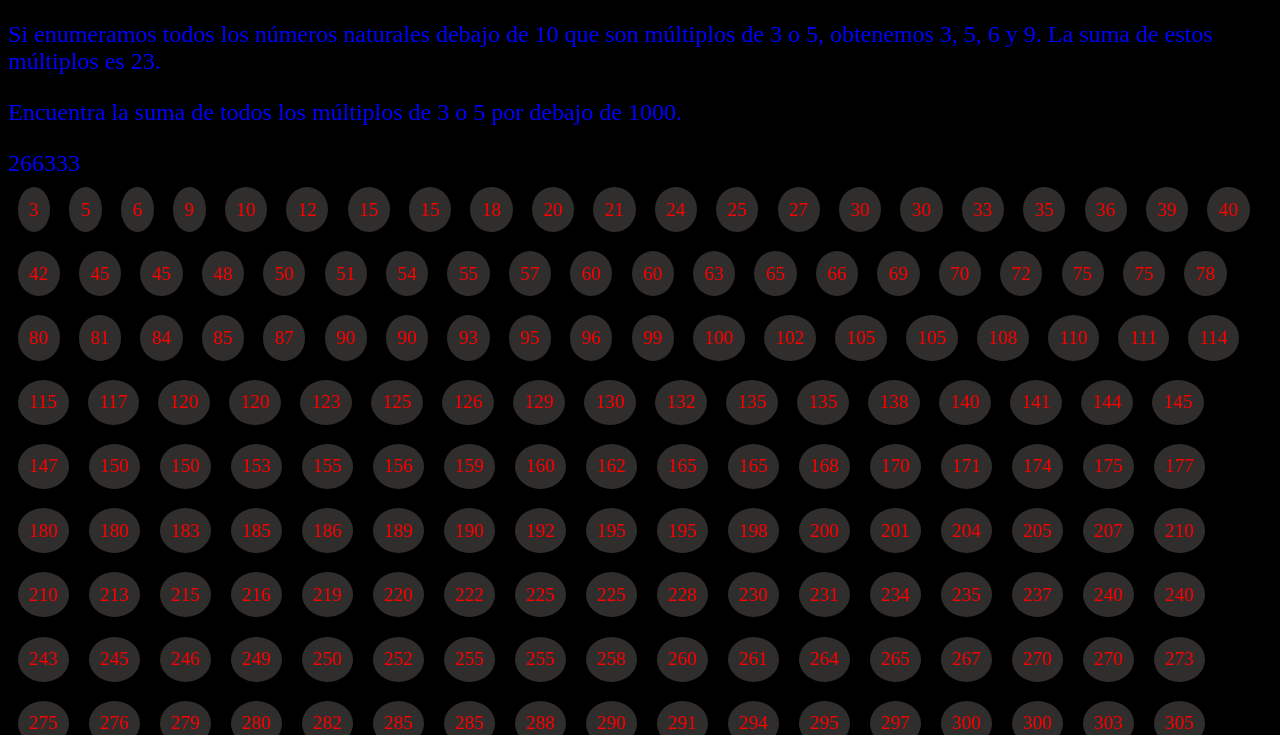
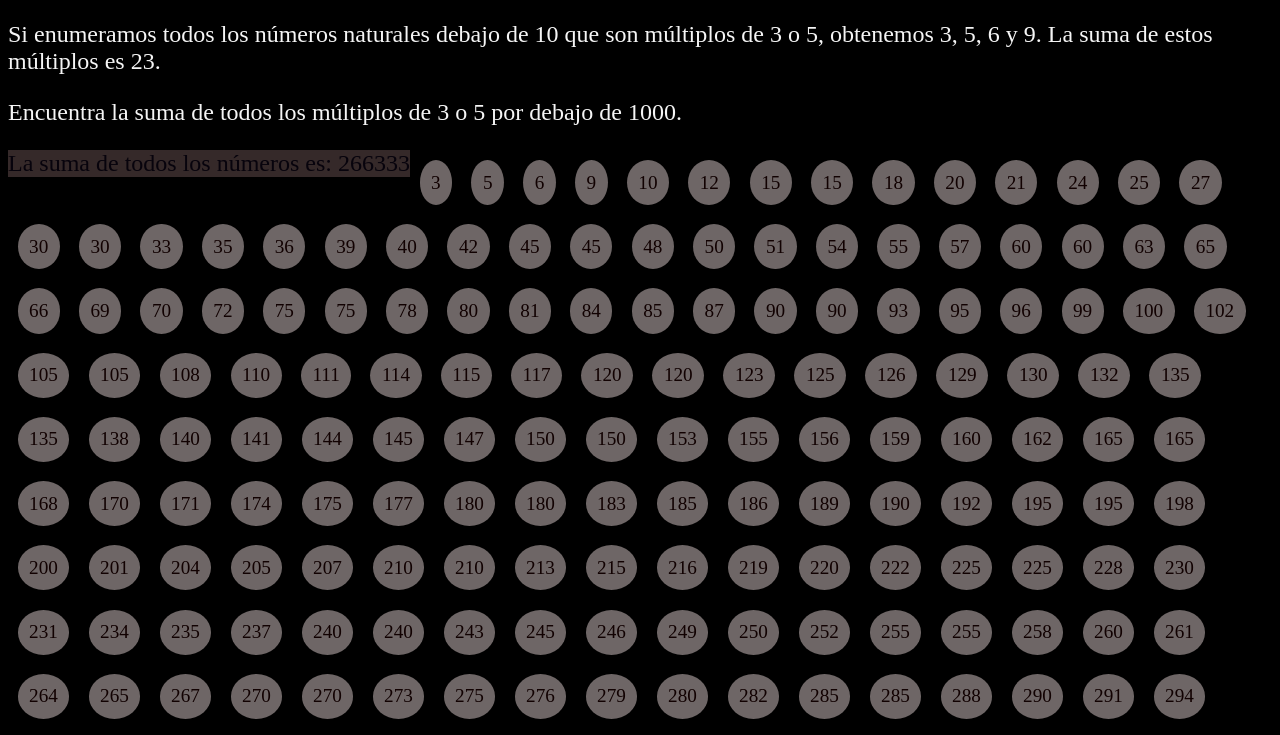
Before and after one commit to cvdgp/logica_programacion, a plain HTML site: page index.html in a window 1280 px wide. Shown: the part 61-796 px from the top of the page. Drawn offline with Linux system fonts and the light colour scheme.

Commit message:
En este punto cargan correctamente los globoa y el sumatorio de globos

```diff
--- a/css/main.css
+++ b/css/main.css
@@ -3,16 +3,22 @@ body{
     color: aquamarine;
 }
 article{
-    color: blue;
+    color: whitesmoke;
     font-size: 1.5em;
 }
-div>div{
-    color: red;
+#resultado{
+    background: rgb(53, 41, 41);
+    color: rgb(7, 3, 12);
+    float: left;
+    border: 50%;
+}
+div > div{
+    color: rgb(17, 1, 1);
     float: left;
     font-size: 0.8em;
     margin: 0.5em;
     padding: 0.6em;
-    background-color: rgb(48, 45, 45);
+    background-color: rgb(110, 102, 102);
     border-radius: 60%;
 }
 .cargador{
--- a/index.html
+++ b/index.html
@@ -20,7 +20,7 @@
         <div id="txt"></div>
     </article>
 
-<script src="js/main.js"></script>
+<script src="js/main.js" type="module"></script>
 
 </body>
 </html>
--- a/js/constantes.js
+++ b/js/constantes.js
@@ -0,0 +1,5 @@
+export let resultado = 0;
+export let num =[];
+export let textoIntroducido = "";
+export let cargadorTxt     =   document.getElementById("txt");
+export let resultadoSuma   =   document.getElementById("resultado");
--- a/js/main.js
+++ b/js/main.js
@@ -1,24 +1,21 @@
 /*1. confirmamos si el resto de dividir el número entre 3 y 5 es 0*/
 
-let num =[];
-let resultado = 0, textoIntroducido = "";
-let cargadorTxt     =   document.getElementById("txt");
-let resultadoSuma   =   document.getElementById("resultado");
+ let resultado = 0;
+ let num =[];
+ let textoIntroducido = "";
+ let cargadorTxt     =   document.getElementById("txt");
+ let resultadoSuma   =   document.getElementById("resultado");
 
 
 for(let i = 1 ; i < 1000; i++ ){
     if(i%3 == 0) num.push(i);
     if(i%5 == 0) num.push(i);
 }
-console.log(num);
-
-
-
 num.forEach((element)=>{
     resultado += element;
     textoIntroducido += "<div class=´cargador´>" + element + "</div>";
 
 });
 
-resultadoSuma.innerHTML = resultado;
+resultadoSuma.innerHTML = "La suma de todos los números es:  "  +  resultado;
 cargadorTxt.innerHTML =  textoIntroducido;
```
